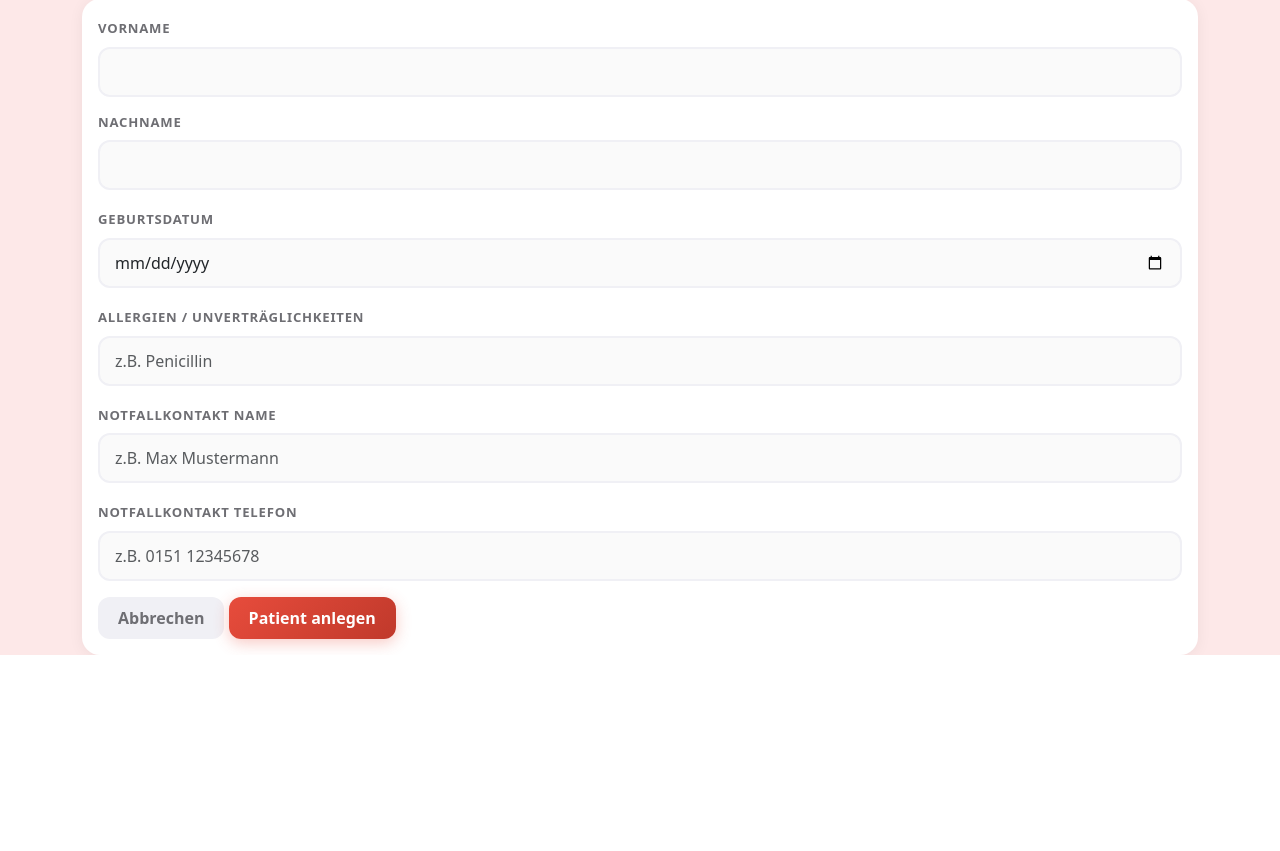
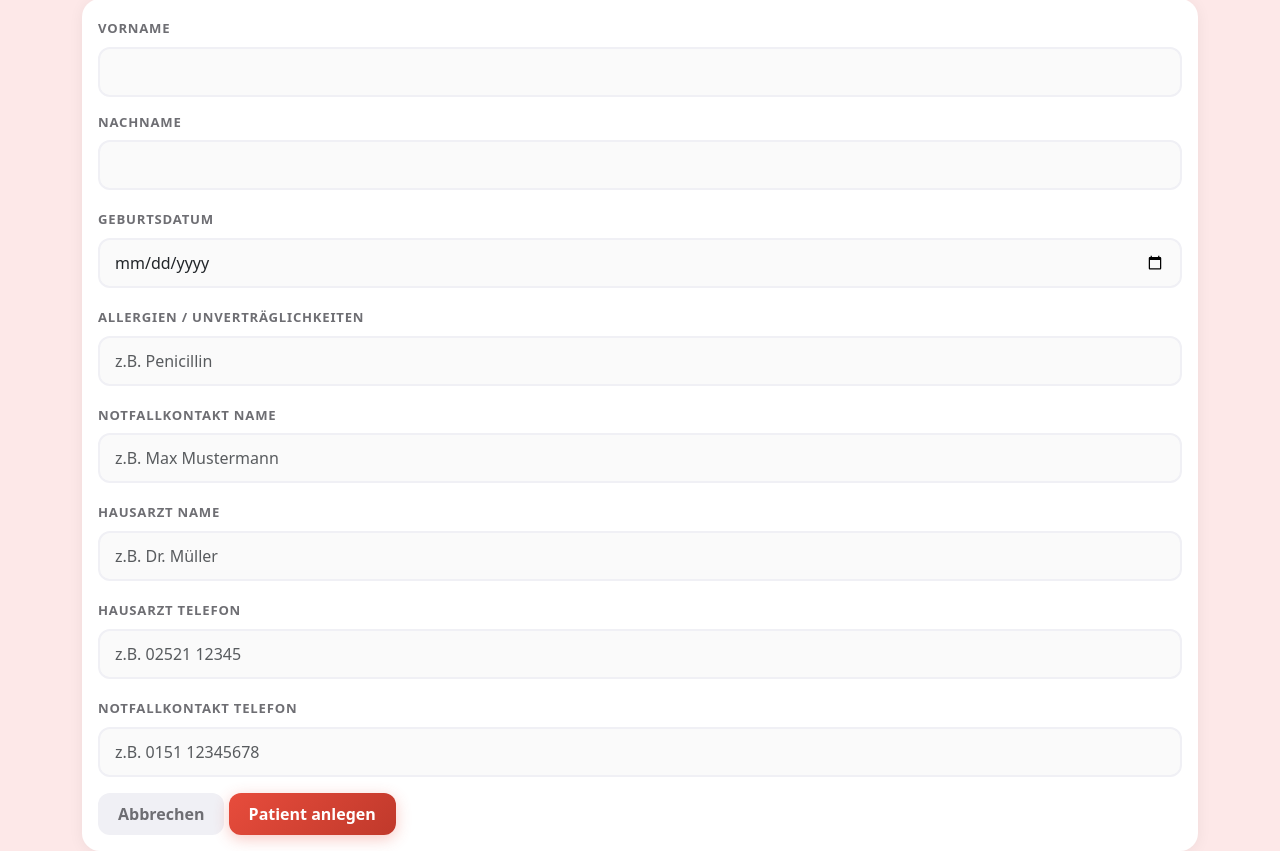
Before and after one commit to skurskimaren-wq/mediplan, a Flask app: page /patient/neu in a window 1280 px wide. Shown: the part 159-1010 px from the top of the page. Before the commit the page ends 814 px from the top, so only its background shows below. Run offline with Flask 3, Linux system fonts and the light colour scheme; the visitor is signed in with stand-in values (Sample User, id 1).

Commit message:
Hausarzt hinzugefuegt

```diff
--- a/app.py
+++ b/app.py
@@ -78,13 +78,16 @@ def patient_neu():
         nachname = request.form['nachname']
         notfallkontakt_name = request.form['notfallkontakt_name']
         notfallkontakt_telefon = request.form['notfallkontakt_telefon']
+        hausarzt_name = request.form['hausarzt_name']
+        hausarzt_telefon = request.form['hausarzt_telefon']
         name = vorname + ' ' + nachname
         geburtsdatum = request.form['geburtsdatum']
         allergien = request.form['allergien']
         conn = get_connection()
         conn.execute(
-            'INSERT INTO patienten (nutzer_id, name, geburtsdatum, allergien, notfallkontakt_name, notfallkontakt_telefon) VALUES (?, ?, ?, ?, ?, ?)',
-            (session['nutzer_id'], name, geburtsdatum, allergien, notfallkontakt_name, notfallkontakt_telefon))
+            'INSERT INTO patienten (nutzer_id, name, geburtsdatum, allergien, notfallkontakt_name, notfallkontakt_telefon, hausarzt_name, hausarzt_telefon) VALUES (?, ?, ?, ?, ?, ?, ?, ?)',
+            (session['nutzer_id'], name, geburtsdatum, allergien, notfallkontakt_name, notfallkontakt_telefon,
+             hausarzt_name, hausarzt_telefon))
         conn.commit()
         conn.close()
         return redirect(url_for('index'))
--- a/database.py
+++ b/database.py
@@ -23,6 +23,8 @@ def init_db():
             allergien TEXT,
             notfallkontakt_name TEXT,
             notfallkontakt_telefon TEXT,
+            hausarzt_name TEXT,
+            hausarzt_telefon TEXT,
             FOREIGN KEY (nutzer_id) REFERENCES nutzer(id)
         )
     ''')
--- a/templates/index.html
+++ b/templates/index.html
@@ -26,7 +26,7 @@
             <div class="card-body text-center p-4">
                 <div style="font-size: 2.5rem;">👤</div>
                 <h5 class="mt-2">Patient anlegen</h5>
-                <p class="text-muted small">Name, Geburtsdatum, Allergien und Notfallkontakt eintragen</p>
+                <p class="text-muted small">Name, Geburtsdatum, Allergien, Notfallkontakt und Hausarzt eintragen</p>
             </div>
         </div>
     </div>
--- a/templates/patient_detail.html
+++ b/templates/patient_detail.html
@@ -16,6 +16,11 @@
             {% if patient['notfallkontakt_name'] %}
             <div class="mt-2">
                 <span class="badge bg-info fs-6">📞 Notfallkontakt: {{ patient['notfallkontakt_name'] }} — {{ patient['notfallkontakt_telefon'] }}</span>
+            </div>
+            {% endif %}
+            {% if patient['hausarzt_name'] %}
+            <div class="mt-2">
+                <span class="badge bg-success fs-6">🩺 Hausarzt: {{ patient['hausarzt_name'] }} — {{ patient['hausarzt_telefon'] }}</span>
             </div>
             {% endif %}
         </div>
--- a/templates/patient_form.html
+++ b/templates/patient_form.html
@@ -25,6 +25,14 @@
                 <input type="text" name="notfallkontakt_name" class="form-control" placeholder="z.B. Max Mustermann">
             </div>
             <div class="mb-3">
+                <label class="form-label">Hausarzt Name</label>
+                <input type="text" name="hausarzt_name" class="form-control" placeholder="z.B. Dr. Müller">
+            </div>
+            <div class="mb-3">
+                <label class="form-label">Hausarzt Telefon</label>
+                <input type="text" name="hausarzt_telefon" class="form-control" placeholder="z.B. 02521 12345">
+            </div>
+            <div class="mb-3">
                 <label class="form-label">Notfallkontakt Telefon</label>
                 <input type="text" name="notfallkontakt_telefon" class="form-control" placeholder="z.B. 0151 12345678">
             </div>
--- a/templates/qr.html
+++ b/templates/qr.html
@@ -23,6 +23,9 @@
             {% if patient['notfallkontakt_name'] %}
             <p class="mb-0 mt-1"><span class="badge bg-info">📞 {{ patient['notfallkontakt_name'] }}: {{ patient['notfallkontakt_telefon'] }}</span></p>
             {% endif %}
+            {% if patient['hausarzt_name'] %}
+            <p class="mb-0 mt-1"><span class="badge bg-success">🩺 {{ patient['hausarzt_name'] }}: {{ patient['hausarzt_telefon'] }}</span></p>
+            {% endif %}
         </div>
 
         <!-- QR Code -->
```
Also changed, not shown: mediplan.db.
